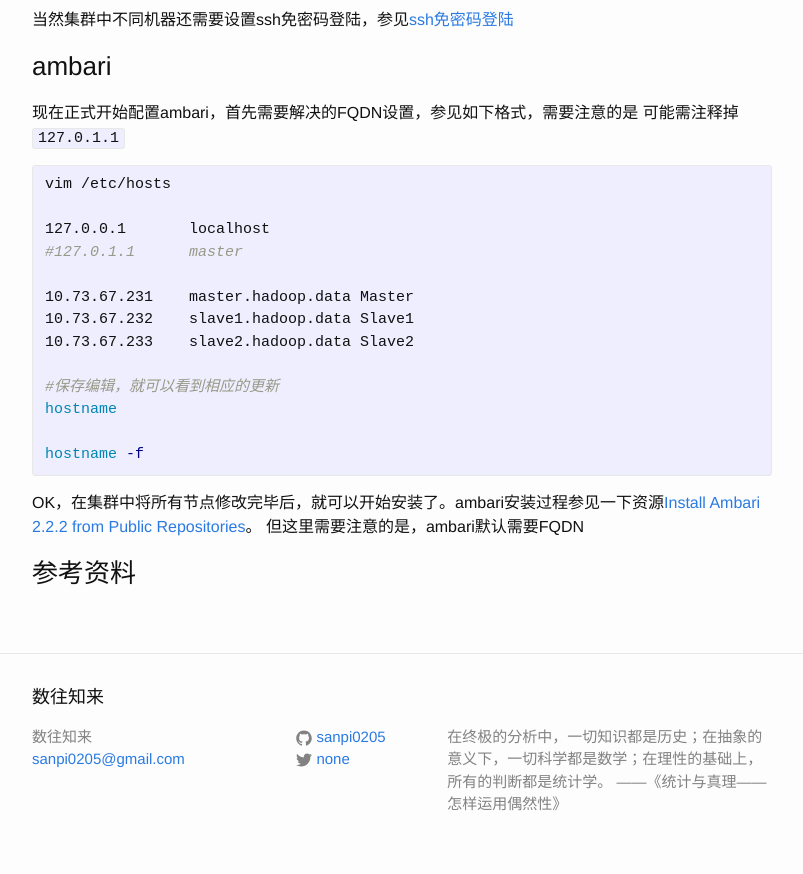
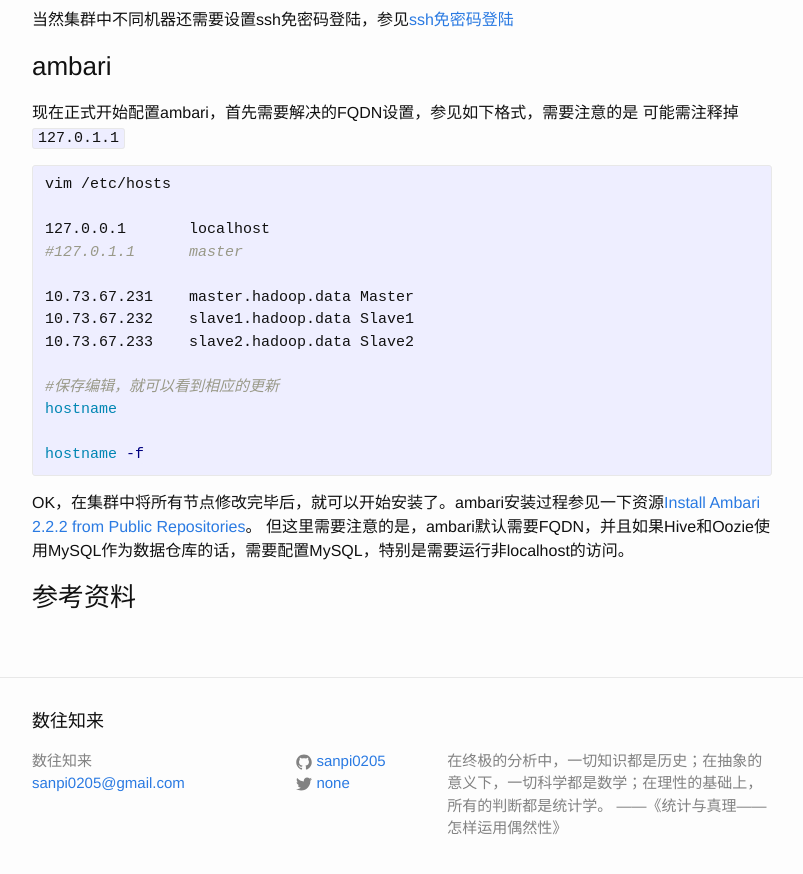
Before and after one commit to sanpi0205/sanpi0205.github.io, a Jekyll site: the page built from _posts/2016-06-21-ambari-on-ubuntu-cluster.markdown, in a window 1280 px wide and 900 px high, scrolled down 950 px. Shown: the top 874 px of the window, without its empty margins (238-1041 px from the left). Built offline with Jekyll 4.4.1, drawn with Linux system fonts in a browser that asks for light colours.

Commit message:
ambari install

```diff
--- a/_posts/2016-06-21-ambari-on-ubuntu-cluster.markdown
+++ b/_posts/2016-06-21-ambari-on-ubuntu-cluster.markdown
@@ -66,7 +66,8 @@
 {% endhighlight %}
 
 OK，在集群中将所有节点修改完毕后，就可以开始安装了。ambari安装过程参见一下资源[Install Ambari 2.2.2 from Public Repositories][ambari resource]。
-但这里需要注意的是，ambari默认需要FQDN
+但这里需要注意的是，ambari默认需要FQDN，并且如果Hive和Oozie使用MySQL作为数据仓库的话，需要配置MySQL，特别是需要运行非localhost的访问。
+
 
 
 
```
